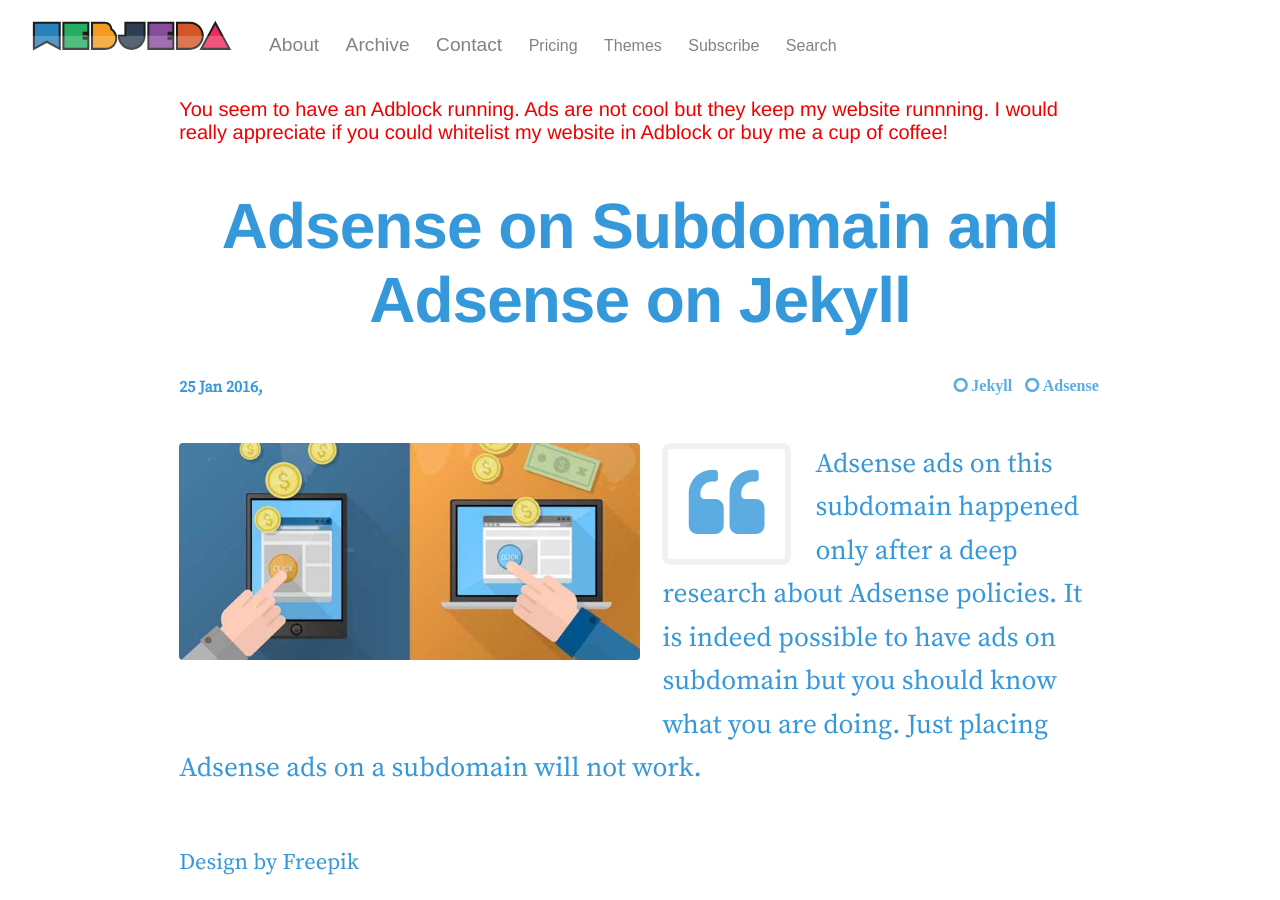
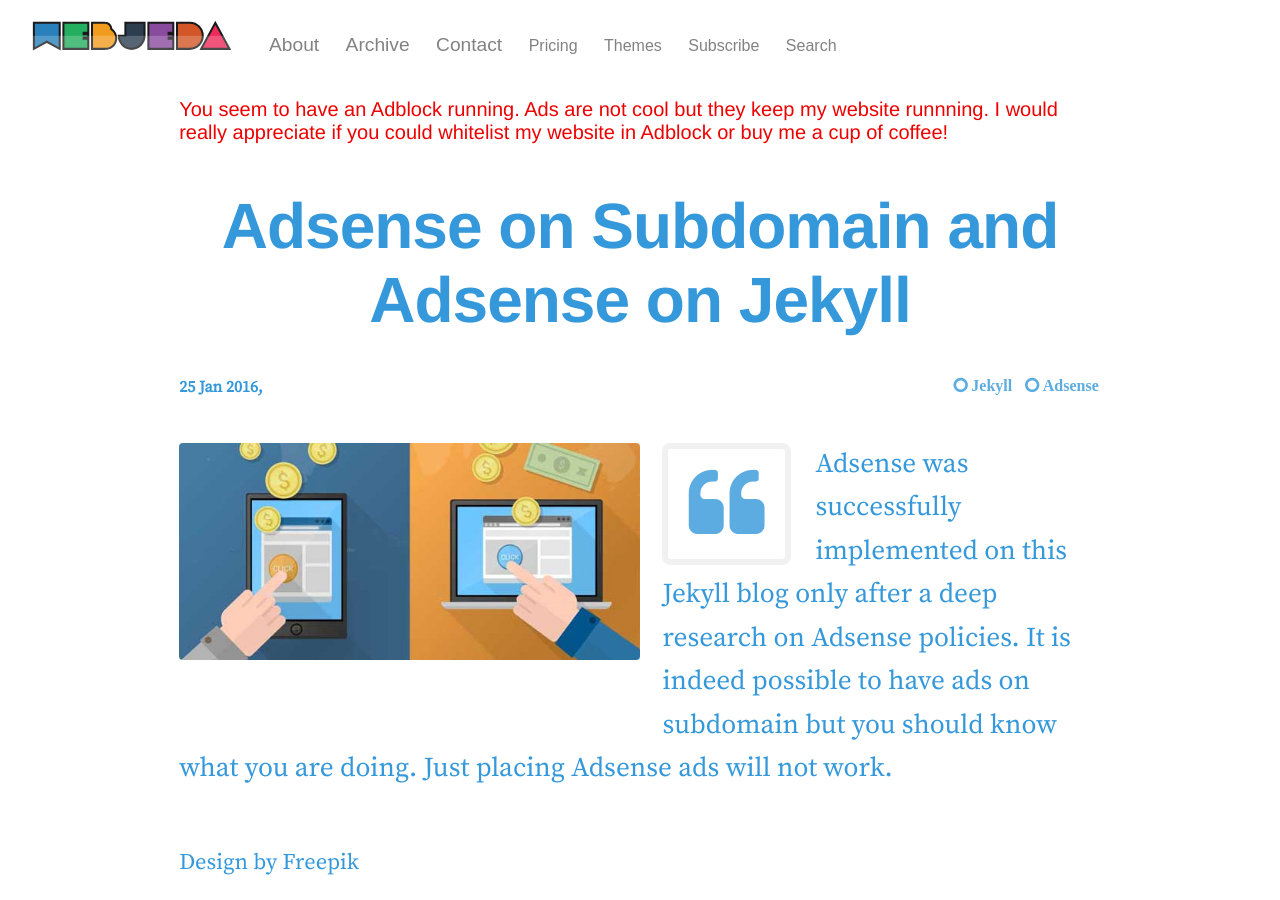
Before and after one commit to gaganmaheshwari/blog-webjeda, a Jekyll site: the page built from _posts/2016-01-25-adsense-on-jekyll-and-adsense-on-subdomain.md, in a window 1280 px wide and 900 px high. Built offline with Jekyll 4.4.1, drawn with Linux system fonts in a browser that asks for light colours; comment, search, counter and statistics services are not loaded.

Commit message:
no message

```diff
--- a/_posts/2016-01-25-adsense-on-jekyll-and-adsense-on-subdomain.md
+++ b/_posts/2016-01-25-adsense-on-jekyll-and-adsense-on-subdomain.md
@@ -1,6 +1,6 @@
 ---
 title: Adsense on Subdomain and Adsense on Jekyll
-desc: Adsense ads on this subdomain happened only after a deep research about Adsense policies. It is indeed possible to have ads on subdomain but you should know what you are doing. Just placing Adsense ads on a subdomain will not work.
+desc: Adsense was successfully implemented on this Jekyll blog only after a deep research on Adsense policies. It is indeed possible to have ads on subdomain but you should know what you are doing. Just placing Adsense ads will not work.
 Keywords: adsense on subdomain, adsense on Jekyll
 author: sharathdt
 tags: Jekyll Adsense
```
